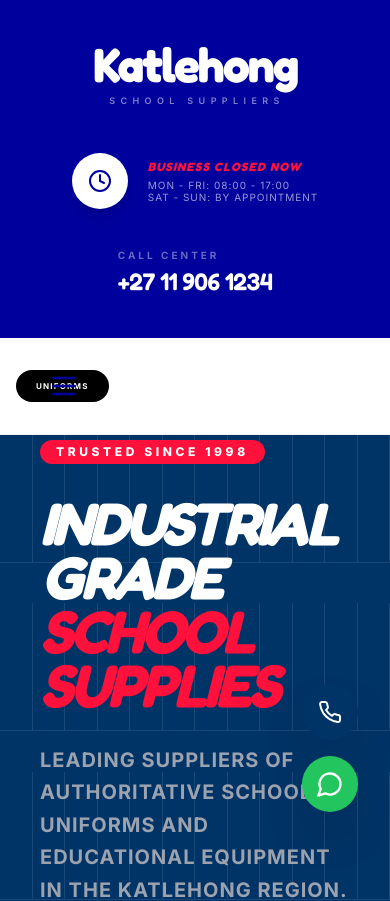
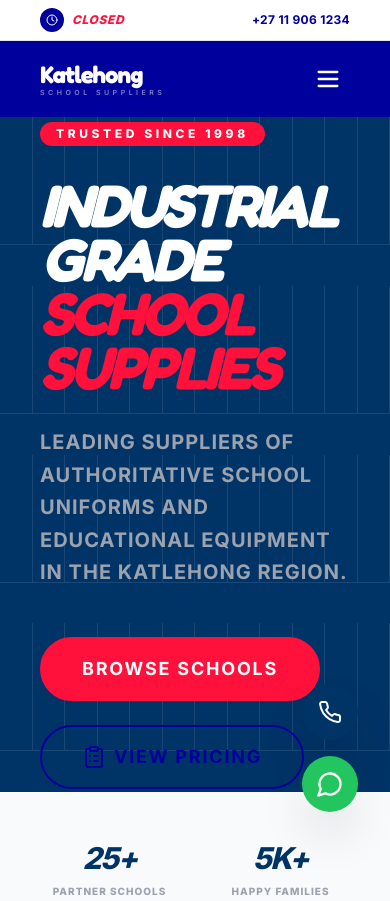
Before and after one commit to tumelo-sebego/School-Suppliers-Website, a Vue app: page / in a window 390 px wide. Shown: the top 901 px of the page. Built offline with nearby package versions, Linux system fonts and the light colour scheme.

Commit message:
refactored the KssHeader component to move the inline Tailwind classes to proper CSS classes in the <style scoped>

```diff
--- a/src/components/KssHeader.vue
+++ b/src/components/KssHeader.vue
@@ -1,92 +1,125 @@
 <template>
-  <header class="w-full z-50">
-    <!-- Tier 1: Brand & Business Info (Blue Background) -->
-    <div class="bg-[var(--kss-blue)] text-white py-10">
-      <div class="container flex flex-col lg:flex-row justify-between items-center gap-12">
+  <header class="header">
+    <!-- MOBILE LAYOUT -->
+    <div class="mobile-layout">
+      <!-- Mobile Tier 1: White thin strip with Status & Contact -->
+      <div class="mobile-tier-1">
+        <div class="container mobile-tier-1-content">
+          <!-- Business Status (Left) -->
+          <div class="mobile-status-group">
+            <div class="mobile-status-icon">
+              <Clock size="12" class="text-white" />
+            </div>
+            <span
+              class="mobile-status-text"
+              :class="isBusinessOpen ? 'text-open' : 'text-closed'"
+            >
+              {{ isBusinessOpen ? 'Open Now' : 'Closed' }}
+            </span>
+          </div>
+
+          <!-- Contact Number (Right) -->
+          <a href="tel:+270119061234" class="mobile-contact-link">
+            +27 11 906 1234
+          </a>
+        </div>
+      </div>
+
+      <!-- Mobile Tier 2: Blue with Logo & Menu -->
+      <div class="mobile-tier-2">
+        <div class="container mobile-tier-2-content">
+          <!-- Logo (Left) -->
+          <router-link to="/" class="mobile-logo">
+            <span class="mobile-logo-main">Katlehong</span>
+            <span class="mobile-logo-sub">School Suppliers</span>
+          </router-link>
+
+          <!-- Hamburger Menu (Right) -->
+          <button @click="mobileMenuOpen = !mobileMenuOpen" class="mobile-menu-btn">
+            <Menu v-if="!mobileMenuOpen" size="28" />
+            <X v-else size="28" />
+          </button>
+        </div>
+      </div>
+    </div>
+
+    <!-- DESKTOP LAYOUT -->
+    <div class="desktop-layout">
+      <!-- Desktop Tier 1: Brand & Business Info (Blue Background) -->
+      <div class="desktop-tier-1">
+        <div class="container desktop-tier-1-content">
           <!-- Logo / Wordmark -->
-        <router-link to="/" class="flex flex-col leading-none group items-center lg:items-start shrink-0">
-          <span class="font-bold text-5xl lg:text-6xl tracking-[-0.04em] font-fredoka">Katlehong</span>
-          <span class="text-[9px] uppercase tracking-[0.6em] font-semibold text-white/50 mt-2 ml-1">School Suppliers</span>
+          <router-link to="/" class="desktop-logo">
+            <span class="desktop-logo-main">Katlehong</span>
+            <span class="desktop-logo-sub">School Suppliers</span>
           </router-link>
 
           <!-- Business & Contact Info Group (Right Side on Desktop) -->
-        <div class="flex flex-col md:flex-row items-center gap-10 lg:gap-16">
+          <div class="desktop-info-group">
             <!-- Business Status & Hours -->
-          <div class="flex items-center gap-5">
+            <div class="desktop-status-block">
               <!-- Icon Circle -->
-            <div class="w-14 h-14 bg-white rounded-full flex items-center justify-center shadow-lg shadow-black/10 shrink-0">
+              <div class="desktop-status-icon">
                 <Clock size="24" class="text-[var(--kss-blue)]" />
               </div>
               <!-- Info Column -->
-            <div class="flex flex-col leading-tight">
+              <div class="desktop-status-info">
                 <span
-                class="text-xs font-black uppercase italic tracking-widest mb-1 font-fredoka"
+                  class="desktop-status-text"
                   :class="isBusinessOpen ? 'text-white' : 'text-[var(--kss-red)]'"
                 >
                   {{ isBusinessOpen ? 'Currently Open Now' : 'Business Closed Now' }}
                 </span>
-              <span class="text-[10px] uppercase tracking-widest text-white/60 font-medium">Mon - Fri: 08:00 - 17:00</span>
-              <span class="text-[10px] uppercase tracking-widest text-white/60 font-medium">Sat - Sun: By Appointment</span>
+                <span class="desktop-hours-text">Mon - Fri: 08:00 - 17:00</span>
+                <span class="desktop-hours-text">Sat - Sun: By Appointment</span>
               </div>
             </div>
 
             <!-- Contact Details -->
-          <div class="flex items-center gap-5">
-
+            <div class="desktop-contact-block">
               <!-- Info Column -->
-            <div class="flex flex-col leading-tight">
-              <span class="text-[10px] font-bold uppercase tracking-[0.3em] text-white/40 mb-1">Call Center</span>
-              <span class="text-2xl lg:text-3xl font-semibold font-fredoka tracking-tight">+27 11 906 1234</span>
+              <div class="desktop-contact-info">
+                <span class="desktop-contact-label">Call Center</span>
+                <span class="desktop-contact-number">+27 11 906 1234</span>
               </div>
             </div>
           </div>
         </div>
       </div>
 
-    <!-- Tier 2: Navigation (White Background) -->
+      <!-- Desktop Tier 2: Navigation (White Background) -->
       <nav
-      class="bg-white border-b border-gray-100 py-6 sticky top-0 shadow-sm transition-all duration-300"
-      :class="{ 'py-4 shadow-md': isScrolled }"
+        class="desktop-nav"
+        :class="{ 'nav-scrolled': isScrolled }"
       >
-      <div class="container flex justify-between items-center relative">
+        <div class="container desktop-nav-content">
           <!-- Left Side: Uniforms Button -->
-        <div class="hidden lg:block z-10">
-          <router-link to="/school-uniforms" class="px-8 py-3.5 bg-black text-white text-[10px] font-bold uppercase tracking-[0.25em] hover:bg-[var(--kss-red)] transition-all duration-300 rounded-full inline-block">
+          <div class="nav-left">
+            <router-link to="/school-uniforms" class="uniforms-btn">
               School Uniforms
             </router-link>
           </div>
 
           <!-- Center: Navigation Links -->
-        <div class="hidden lg:flex items-center absolute left-1/2 -translate-x-1/2 justify-center w-full pointer-events-none">
-          <div class="flex items-center pointer-events-auto">
-            <router-link to="/" class="px-6 py-2 nav-link">Home</router-link>
-            <router-link to="/shop" class="px-6 py-2 nav-link">Shop</router-link>
-            <router-link to="/catalogs" class="px-6 py-2 nav-link">Catalogs</router-link>
-            <router-link to="/price-list" class="px-6 py-2 nav-link">Price List</router-link>
-            <router-link to="/contact" class="px-6 py-2 nav-link">Contact</router-link>
+          <div class="nav-center-wrapper">
+            <div class="nav-center">
+              <router-link to="/" class="nav-link">Home</router-link>
+              <router-link to="/shop" class="nav-link">Shop</router-link>
+              <router-link to="/catalogs" class="nav-link">Catalogs</router-link>
+              <router-link to="/price-list" class="nav-link">Price List</router-link>
+              <router-link to="/contact" class="nav-link">Contact</router-link>
             </div>
           </div>
 
-        <!-- Right Side: Order Button / Mobile Toggle -->
-        <div class="flex items-center gap-4 z-10">
-          <button class="hidden md:block btn-primary shadow-xl shadow-red-500/30">
+          <!-- Right Side: Order Button -->
+          <div class="nav-right">
+            <button class="btn-primary shadow-xl shadow-red-500/30">
               Secure Order
             </button>
-
-          <button @click="mobileMenuOpen = !mobileMenuOpen" class="lg:hidden text-[var(--kss-blue)] p-2">
-            <Menu v-if="!mobileMenuOpen" size="32" />
-            <X v-else size="32" />
-          </button>
-        </div>
-
-        <!-- Mobile Uniforms Button (Visible only on mobile) -->
-        <div class="lg:hidden absolute left-4 top-1/2 -translate-y-1/2">
-          <router-link to="/school-uniforms" class="px-5 py-2.5 bg-black text-white text-[8px] font-bold uppercase tracking-[0.15em] rounded-full inline-block">
-            Uniforms
-          </router-link>
           </div>
         </div>
       </nav>
+    </div>
 
     <!-- Mobile Menu Overlay -->
     <transition
@@ -99,31 +132,31 @@
     >
       <div
         v-if="mobileMenuOpen"
-        class="fixed inset-0 z-[60] bg-[var(--kss-blue)] flex flex-col p-8"
+        class="mobile-menu-overlay"
       >
-        <div class="flex justify-between items-center mb-12">
-          <div class="flex flex-col leading-none">
-            <span class="font-black text-2xl tracking-tighter uppercase italic text-white font-fredoka">KSS</span>
-            <span class="text-[8px] uppercase tracking-[0.3em] font-bold text-white/60">Suppliers</span>
+        <div class="mobile-menu-header">
+          <div class="mobile-menu-logo">
+            <span class="mobile-menu-logo-main">KSS</span>
+            <span class="mobile-menu-logo-sub">Suppliers</span>
           </div>
-          <button @click="mobileMenuOpen = false" class="text-white">
+          <button @click="mobileMenuOpen = false" class="mobile-menu-close">
             <X size="32" />
           </button>
         </div>
 
-        <div class="flex flex-col gap-6">
-          <router-link @click="mobileMenuOpen = false" to="/" class="text-4xl font-black uppercase text-white hover:text-[var(--kss-red)] italic font-fredoka">Home</router-link>
-          <router-link @click="mobileMenuOpen = false" to="/school-uniforms" class="text-4xl font-black uppercase text-white hover:text-[var(--kss-red)] italic font-fredoka">Uniforms</router-link>
-          <router-link @click="mobileMenuOpen = false" to="/shop" class="text-4xl font-black uppercase text-white hover:text-[var(--kss-red)] italic font-fredoka">Shop</router-link>
-          <router-link @click="mobileMenuOpen = false" to="/catalogs" class="text-4xl font-black uppercase text-white hover:text-[var(--kss-red)] italic font-fredoka">Catalogs</router-link>
-          <router-link @click="mobileMenuOpen = false" to="/price-list" class="text-4xl font-black uppercase text-white hover:text-[var(--kss-red)] italic font-fredoka">Price List</router-link>
-          <router-link @click="mobileMenuOpen = false" to="/contact" class="text-4xl font-black uppercase text-white hover:text-[var(--kss-red)] italic font-fredoka">Contact</router-link>
+        <div class="mobile-menu-links">
+          <router-link @click="mobileMenuOpen = false" to="/" class="mobile-menu-link">Home</router-link>
+          <router-link @click="mobileMenuOpen = false" to="/school-uniforms" class="mobile-menu-link">Uniforms</router-link>
+          <router-link @click="mobileMenuOpen = false" to="/shop" class="mobile-menu-link">Shop</router-link>
+          <router-link @click="mobileMenuOpen = false" to="/catalogs" class="mobile-menu-link">Catalogs</router-link>
+          <router-link @click="mobileMenuOpen = false" to="/price-list" class="mobile-menu-link">Price List</router-link>
+          <router-link @click="mobileMenuOpen = false" to="/contact" class="mobile-menu-link">Contact</router-link>
         </div>
 
-        <div class="mt-auto pt-8 border-t border-white/10 space-y-4">
-          <p class="text-[10px] font-black text-white/40 uppercase tracking-[0.3em]">Direct Contact</p>
-          <div class="flex flex-col space-y-4">
-            <a href="tel:+270119061234" class="flex items-center gap-4 text-xl font-black text-white">
+        <div class="mobile-menu-footer">
+          <p class="mobile-menu-footer-label">Direct Contact</p>
+          <div class="mobile-menu-footer-contact">
+            <a href="tel:+270119061234" class="mobile-menu-footer-phone">
               <Phone class="text-[var(--kss-red)]" /> +27 11 906 1234
             </a>
           </div>
@@ -172,4 +205,443 @@
 </script>
 
 <style scoped>
+/* Header Base */
+.header {
+  width: 100%;
+  z-index: 50;
+}
+
+/* Mobile Layout */
+.mobile-layout {
+  display: block;
+}
+
+@media (min-width: 1024px) {
+  .mobile-layout {
+    display: none;
+  }
+}
+
+/* Mobile Tier 1 */
+.mobile-tier-1 {
+  background-color: white;
+  border-bottom: 1px solid #e5e7eb;
+  padding: 0.5rem 0;
+}
+
+.mobile-tier-1-content {
+  display: flex;
+  justify-content: space-between;
+  align-items: center;
+}
+
+.mobile-status-group {
+  display: flex;
+  align-items: center;
+  gap: 0.5rem;
+}
+
+.mobile-status-icon {
+  width: 1.5rem;
+  height: 1.5rem;
+  background-color: var(--kss-blue);
+  border-radius: 9999px;
+  display: flex;
+  align-items: center;
+  justify-content: center;
+  flex-shrink: 0;
+}
+
+.mobile-status-text {
+  font-size: 12px;
+  font-weight: 900;
+  text-transform: uppercase;
+  font-style: italic;
+  letter-spacing: 0.05em;
+}
+
+.text-open {
+  color: var(--kss-blue);
+}
+
+.text-closed {
+  color: var(--kss-red);
+}
+
+.mobile-contact-link {
+  font-size: 12px;
+  font-weight: 700;
+  color: var(--kss-blue);
+  letter-spacing: 0.025em;
+}
+
+/* Mobile Tier 2 */
+.mobile-tier-2 {
+  background-color: var(--kss-blue);
+  color: white;
+  padding: 1rem 0;
+}
+
+.mobile-tier-2-content {
+  display: flex;
+  justify-content: space-between;
+  align-items: center;
+}
+
+.mobile-logo {
+  display: flex;
+  flex-direction: column;
+  line-height: 1;
+}
+
+.mobile-logo-main {
+  font-family: 'Fredoka', sans-serif;
+  font-weight: 700;
+  font-size: 1.5rem;
+  letter-spacing: -0.04em;
+}
+
+.mobile-logo-sub {
+  font-size: 7px;
+  text-transform: uppercase;
+  letter-spacing: 0.5em;
+  font-weight: 600;
+  color: rgba(255, 255, 255, 0.5);
+  margin-top: 0.125rem;
+}
+
+.mobile-menu-btn {
+  color: white;
+  padding: 0.5rem;
+}
+
+/* Desktop Layout */
+.desktop-layout {
+  display: none;
+}
+
+@media (min-width: 1024px) {
+  .desktop-layout {
+    display: block;
+  }
+}
+
+/* Desktop Tier 1 */
+.desktop-tier-1 {
+  background-color: var(--kss-blue);
+  color: white;
+  padding: 2.5rem 0;
+}
+
+.desktop-tier-1-content {
+  display: flex;
+  flex-direction: column;
+  justify-content: space-between;
+  align-items: center;
+  gap: 3rem;
+}
+
+@media (min-width: 1024px) {
+  .desktop-tier-1-content {
+    flex-direction: row;
+  }
+}
+
+.desktop-logo {
+  display: flex;
+  flex-direction: column;
+  line-height: 1;
+  align-items: center;
+  flex-shrink: 0;
+}
+
+@media (min-width: 1024px) {
+  .desktop-logo {
+    align-items: flex-start;
+  }
+}
+
+.desktop-logo-main {
+  font-family: 'Fredoka', sans-serif;
+  font-weight: 700;
+  font-size: 3rem;
+  letter-spacing: -0.04em;
+}
+
+@media (min-width: 1024px) {
+  .desktop-logo-main {
+    font-size: 3.75rem;
+  }
+}
+
+.desktop-logo-sub {
+  font-size: 9px;
+  text-transform: uppercase;
+  letter-spacing: 0.6em;
+  font-weight: 600;
+  color: rgba(255, 255, 255, 0.5);
+  margin-top: 0.5rem;
+  margin-left: 0.25rem;
+}
+
+.desktop-info-group {
+  display: flex;
+  flex-direction: column;
+  align-items: center;
+  gap: 2.5rem;
+}
+
+@media (min-width: 768px) {
+  .desktop-info-group {
+    flex-direction: row;
+  }
+}
+
+@media (min-width: 1024px) {
+  .desktop-info-group {
+    gap: 4rem;
+  }
+}
+
+.desktop-status-block {
+  display: flex;
+  align-items: center;
+  gap: 1.25rem;
+}
+
+.desktop-status-icon {
+  width: 3.5rem;
+  height: 3.5rem;
+  background-color: white;
+  border-radius: 9999px;
+  display: flex;
+  align-items: center;
+  justify-content: center;
+  box-shadow: 0 10px 15px -3px rgba(0, 0, 0, 0.1);
+  flex-shrink: 0;
+}
+
+.desktop-status-info {
+  display: flex;
+  flex-direction: column;
+  line-height: 1.25;
+}
+
+.desktop-status-text {
+  font-family: 'Fredoka', sans-serif;
+  font-size: 0.75rem;
+  font-weight: 900;
+  text-transform: uppercase;
+  font-style: italic;
+  letter-spacing: 0.1em;
+  margin-bottom: 0.25rem;
+}
+
+.desktop-hours-text {
+  font-size: 10px;
+  text-transform: uppercase;
+  letter-spacing: 0.1em;
+  color: rgba(255, 255, 255, 0.6);
+  font-weight: 500;
+}
+
+.desktop-contact-block {
+  display: flex;
+  align-items: center;
+  gap: 1.25rem;
+}
+
+.desktop-contact-info {
+  display: flex;
+  flex-direction: column;
+  line-height: 1.25;
+}
+
+.desktop-contact-label {
+  font-size: 10px;
+  font-weight: 700;
+  text-transform: uppercase;
+  letter-spacing: 0.3em;
+  color: rgba(255, 255, 255, 0.4);
+  margin-bottom: 0.25rem;
+}
+
+.desktop-contact-number {
+  font-family: 'Fredoka', sans-serif;
+  font-size: 1.5rem;
+  font-weight: 600;
+  letter-spacing: -0.025em;
+}
+
+@media (min-width: 1024px) {
+  .desktop-contact-number {
+    font-size: 1.875rem;
+  }
+}
+
+/* Desktop Navigation */
+.desktop-nav {
+  background-color: white;
+  border-bottom: 1px solid #f3f4f6;
+  padding: 1.5rem 0;
+  position: sticky;
+  top: 0;
+  box-shadow: 0 1px 2px 0 rgba(0, 0, 0, 0.05);
+  transition: all 0.3s;
+}
+
+.nav-scrolled {
+  padding: 1rem 0;
+  box-shadow: 0 4px 6px -1px rgba(0, 0, 0, 0.1);
+}
+
+.desktop-nav-content {
+  display: flex;
+  justify-content: space-between;
+  align-items: center;
+  position: relative;
+}
+
+.nav-left {
+  z-index: 10;
+}
+
+.uniforms-btn {
+  padding: 0.875rem 2rem;
+  background-color: black;
+  color: white;
+  font-size: 10px;
+  font-weight: 700;
+  text-transform: uppercase;
+  letter-spacing: 0.25em;
+  border-radius: 9999px;
+  display: inline-block;
+  transition: all 0.3s;
+}
+
+.uniforms-btn:hover {
+  background-color: var(--kss-red);
+}
+
+.nav-center-wrapper {
+  display: flex;
+  align-items: center;
+  position: absolute;
+  left: 50%;
+  transform: translateX(-50%);
+  justify-content: center;
+  width: 100%;
+  pointer-events: none;
+}
+
+.nav-center {
+  display: flex;
+  align-items: center;
+  pointer-events: auto;
+}
+
+.nav-right {
+  display: flex;
+  align-items: center;
+  gap: 1rem;
+  z-index: 10;
+}
+
+/* Mobile Menu Overlay */
+.mobile-menu-overlay {
+  position: fixed;
+  inset: 0;
+  z-index: 60;
+  background-color: var(--kss-blue);
+  display: flex;
+  flex-direction: column;
+  padding: 2rem;
+}
+
+.mobile-menu-header {
+  display: flex;
+  justify-content: space-between;
+  align-items: center;
+  margin-bottom: 3rem;
+}
+
+.mobile-menu-logo {
+  display: flex;
+  flex-direction: column;
+  line-height: 1;
+}
+
+.mobile-menu-logo-main {
+  font-family: 'Fredoka', sans-serif;
+  font-weight: 900;
+  font-size: 1.5rem;
+  letter-spacing: -0.05em;
+  text-transform: uppercase;
+  font-style: italic;
+  color: white;
+}
+
+.mobile-menu-logo-sub {
+  font-size: 8px;
+  text-transform: uppercase;
+  letter-spacing: 0.3em;
+  font-weight: 700;
+  color: rgba(255, 255, 255, 0.6);
+}
+
+.mobile-menu-close {
+  color: white;
+}
+
+.mobile-menu-links {
+  display: flex;
+  flex-direction: column;
+  gap: 1.5rem;
+}
+
+.mobile-menu-link {
+  font-family: 'Fredoka', sans-serif;
+  font-size: 2.25rem;
+  font-weight: 900;
+  text-transform: uppercase;
+  color: white;
+  font-style: italic;
+  transition: color 0.2s;
+}
+
+.mobile-menu-link:hover {
+  color: var(--kss-red);
+}
+
+.mobile-menu-footer {
+  margin-top: auto;
+  padding-top: 2rem;
+  border-top: 1px solid rgba(255, 255, 255, 0.1);
+  display: flex;
+  flex-direction: column;
+  gap: 1rem;
+}
+
+.mobile-menu-footer-label {
+  font-size: 10px;
+  font-weight: 900;
+  color: rgba(255, 255, 255, 0.4);
+  text-transform: uppercase;
+  letter-spacing: 0.3em;
+}
+
+.mobile-menu-footer-contact {
+  display: flex;
+  flex-direction: column;
+  gap: 1rem;
+}
+
+.mobile-menu-footer-phone {
+  display: flex;
+  align-items: center;
+  gap: 1rem;
+  font-size: 1.25rem;
+  font-weight: 900;
+  color: white;
+}
 </style>
--- a/src/index.css
+++ b/src/index.css
@@ -35,7 +35,7 @@
   }
 
   .nav-link {
-    @apply font-bold uppercase tracking-[0.2em] text-[10px] text-[var(--kss-blue)] hover:text-[var(--kss-red)] transition-colors duration-200;
+    @apply font-bold uppercase tracking-[0.2em] text-xs text-[var(--kss-blue)] hover:text-[var(--kss-red)] transition-colors duration-200 px-6 py-2;
   }
 }
 
```
Lines whose indentation alone changed are shown as unchanged.
